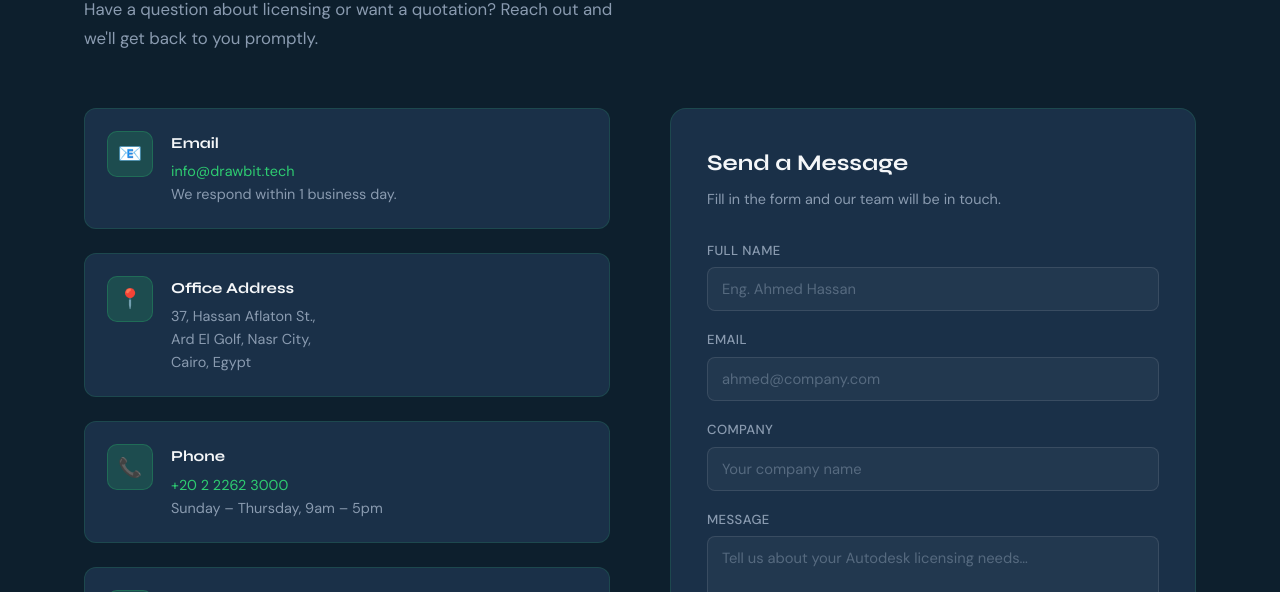
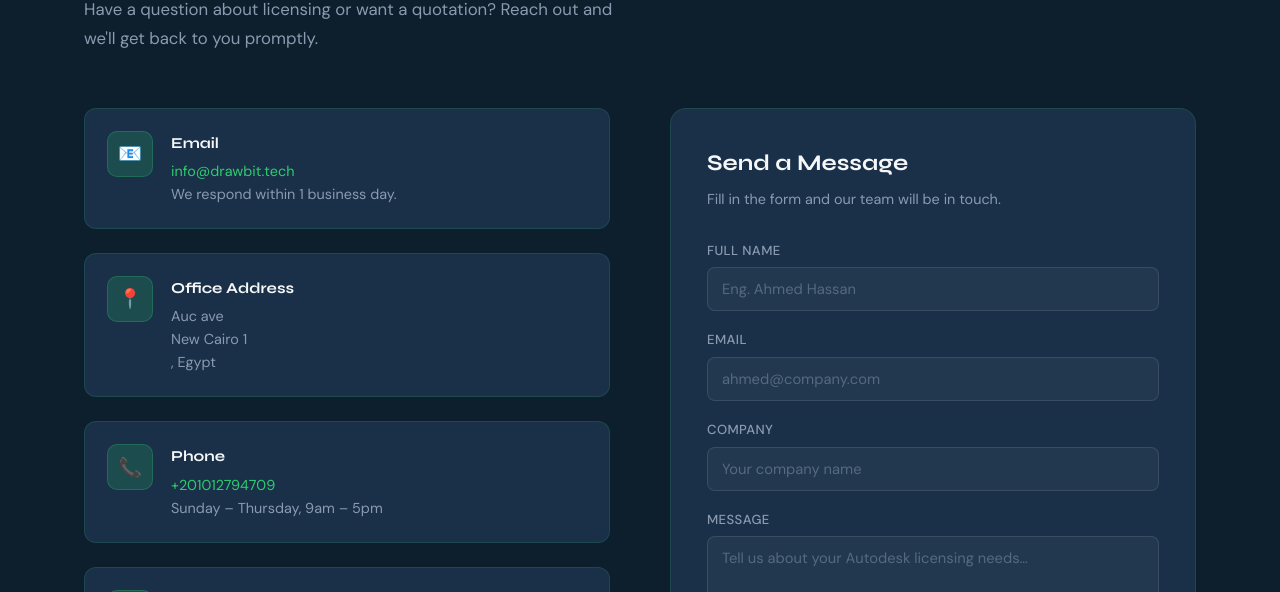
Before and after one commit to ibrahimsalahtarabay/DrawBit, a website: page frontend/contact.html in a window 1280 px wide. Shown: the part 208-800 px from the top of the page. Drawn offline with Linux system fonts and the light colour scheme.

Commit message:
last enhancement

```diff
--- a/frontend/contact.html
+++ b/frontend/contact.html
@@ -95,7 +95,7 @@
           <div class="contact-icon">📍</div>
           <div>
             <h3>Office Address</h3>
-            <p>37, Hassan Aflaton St.,<br/>Ard El Golf, Nasr City,<br/>Cairo, Egypt</p>
+            <p>Auc ave<br/>New Cairo 1<br/>, Egypt</p>
           </div>
         </div>
 
@@ -103,7 +103,7 @@
           <div class="contact-icon">📞</div>
           <div>
             <h3>Phone</h3>
-            <p><a href="tel:+20222623000">+20 2 2262 3000</a></p>
+            <p><a href="tel:+201012794709">+201012794709</a></p>
             <p>Sunday – Thursday, 9am – 5pm</p>
           </div>
         </div>
```
Also changed, not shown: frontend/index.html (+1 -1 lines).
